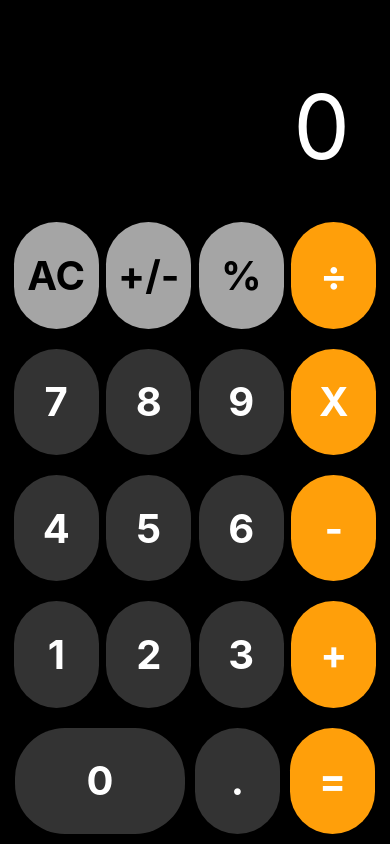
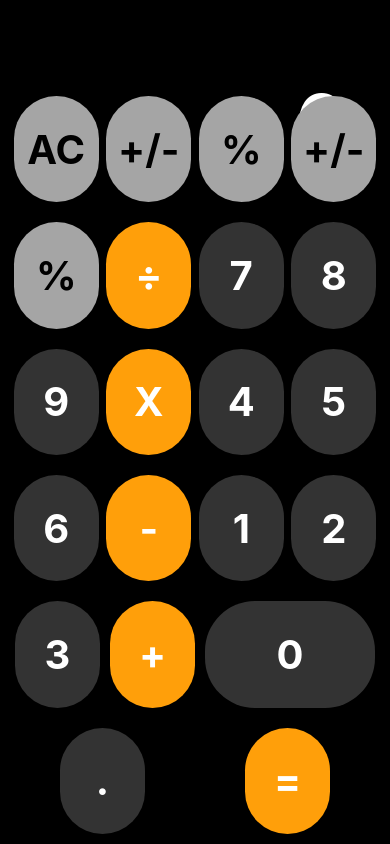
Before and after one commit to TreyPoynter/RemadeIOSCalculator, a React Native app: screen / in a window 390 px wide. Built offline with nearby package versions, Linux system fonts and the light colour scheme.

Commit message:
Update App.js

```diff
--- a/App.js
+++ b/App.js
@@ -85,6 +85,8 @@ export default function App() {
         <CalculatorButton value={'AC'} onPress={handleClearCalculator} btnColor={'#a5a5a5'} textColor={'#000'}/>
         <CalculatorButton value={'+/-'} btnColor={'#a5a5a5'} textColor={'#000'}/>
         <CalculatorButton value={'%'} btnColor={'#a5a5a5'} textColor={'#000'}/>
+        <CalculatorButton value={'+/-'} onPress={handleValueChanger} btnColor={'#a5a5a5'} textColor={'#000'}/>
+        <CalculatorButton value={'%'} onPress={handlePercentageConverter} btnColor={'#a5a5a5'} textColor={'#000'}/>
         <CalculatorButton value={'÷'} onPress={() => handleOperatorPress('÷')} btnColor={'#ff9f0a'}/>
         <CalculatorButton value={'7'} onPress={() => handleDigitPress('7')} btnColor={'#333333'}/>
         <CalculatorButton value={'8'} onPress={() => handleDigitPress('8')} btnColor={'#333333'}/>
```
